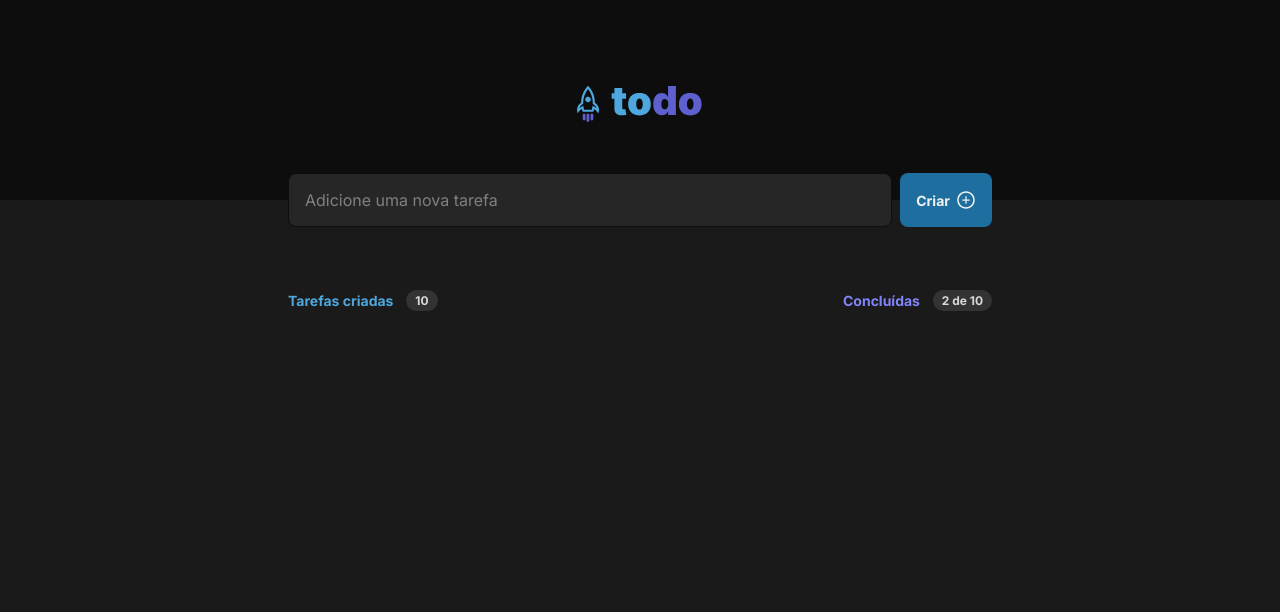
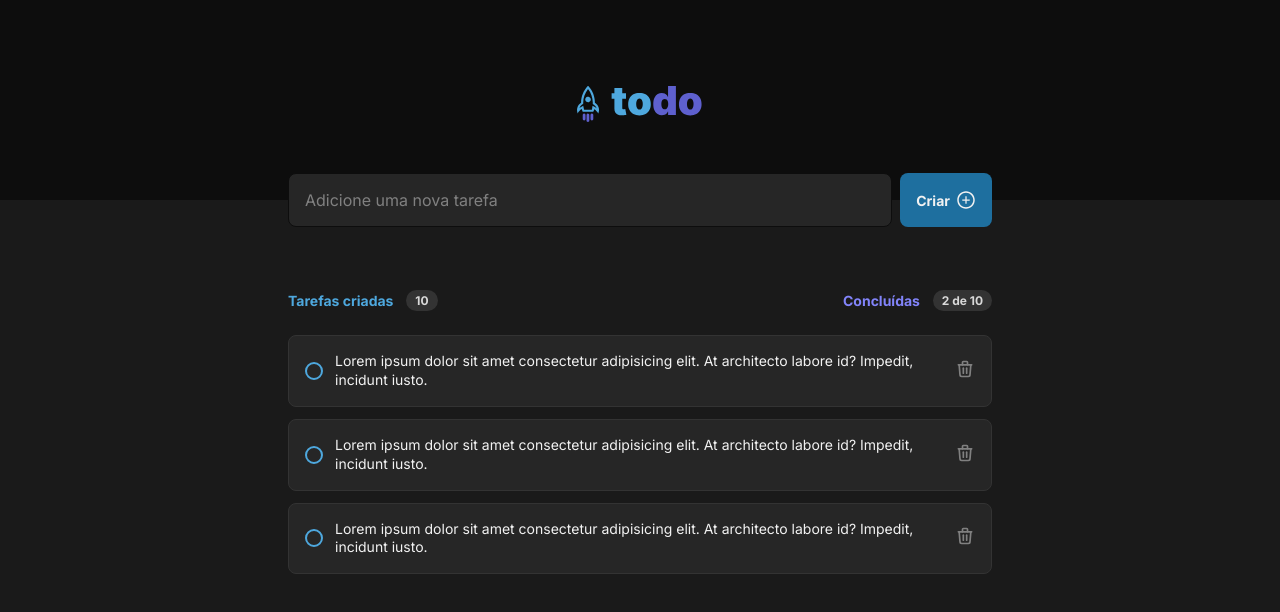
Before and after one commit to araujo-jp/todo-list, a React (Vite) app: page / in a window 1280 px wide. Shown: the top 612 px of the page. Built offline with nearby package versions, Linux system fonts and the light colour scheme.

Commit message:
Adicionando component Task

```diff
--- a/src/App.tsx
+++ b/src/App.tsx
@@ -2,6 +2,7 @@
 import { Tasks } from './components/Tasks'
 
 function App() {
+
   return (
     <>
       <Header />
--- /dev/null
+++ b/src/components/Task/index.tsx
@@ -0,0 +1,21 @@
+import { TbTrash } from 'react-icons/tb'
+
+import styles from './styles.module.css'
+
+export function Task() {
+  return (
+    <div className={styles.task}>
+
+      <button className={styles.checkContainer}>
+        <div />
+      </button>
+
+      <p>Lorem ipsum dolor sit amet consectetur adipisicing elit. At architecto labore id? Impedit, incidunt iusto.</p>
+
+      <button className={styles.deleteButton}>
+        <TbTrash size={20} />
+      </button>
+
+    </div>
+  )
+}
--- /dev/null
+++ b/src/components/Task/styles.module.css
@@ -0,0 +1,40 @@
+.task {
+  width: 100%;
+  background: var(--gray-500);
+  border: 1px solid var(--gray-400);
+  padding: 1rem;
+  border-radius: 8px;
+
+  display: flex;
+  align-items: center;
+  justify-content: space-between;
+  gap: 0.75rem;
+}
+
+.task p {
+  color: var(--gray-100);
+  font-size: 0.875rem;
+  line-height: 1.18rem;
+  margin-right: auto;
+}
+
+.checkContainer {
+  min-width: 1.125rem;
+  height: 1.125rem;
+  background: none;
+  border: none;
+}
+
+.checkContainer div {
+  width: 100%;
+  height: 100%;
+
+  border: 2px solid var(--blue);
+  border-radius: 50%;
+}
+
+.deleteButton {
+  background: none;
+  border: none;
+  color: var(--gray-300);
+}
--- a/src/components/Tasks/index.tsx
+++ b/src/components/Tasks/index.tsx
@@ -1,3 +1,5 @@
+import { Task } from '../Task'
+
 import styles from './styles.module.css'
 
 export function Tasks() {
@@ -17,6 +19,12 @@
 
       </header>
 
+      <div className={styles.list}>
+        <Task />
+        <Task />
+        <Task />
+      </div>
+
     </section>
   )
 }
--- a/src/components/Tasks/styles.module.css
+++ b/src/components/Tasks/styles.module.css
@@ -11,6 +11,7 @@
   display: flex;
   align-items: center;
   justify-content: space-between;
+  margin-bottom: 1.5rem;
 }
 
 .tasks header div {
@@ -37,3 +38,9 @@
   font-size: 0.75rem;
   font-weight: 700;
 }
+
+.list {
+  display: flex;
+  flex-direction: column;
+  gap: 0.75rem;
+}
```
